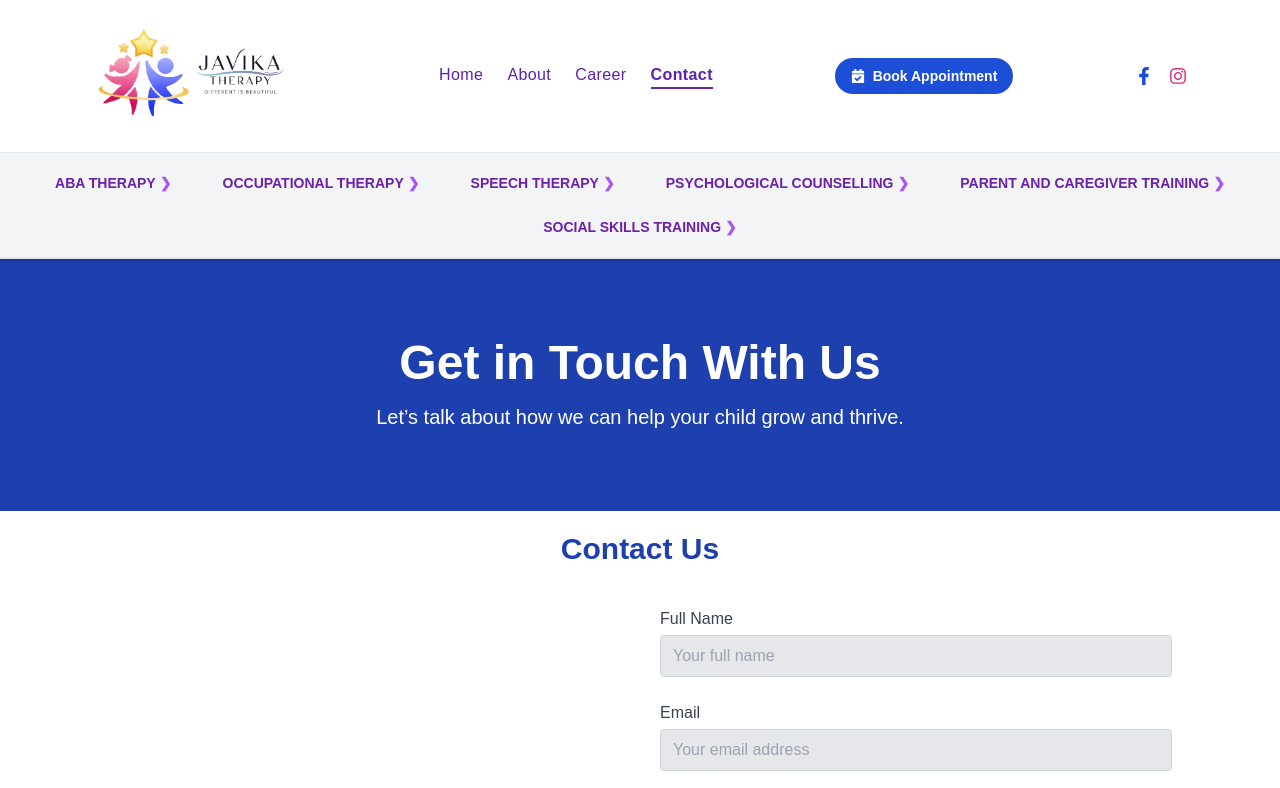
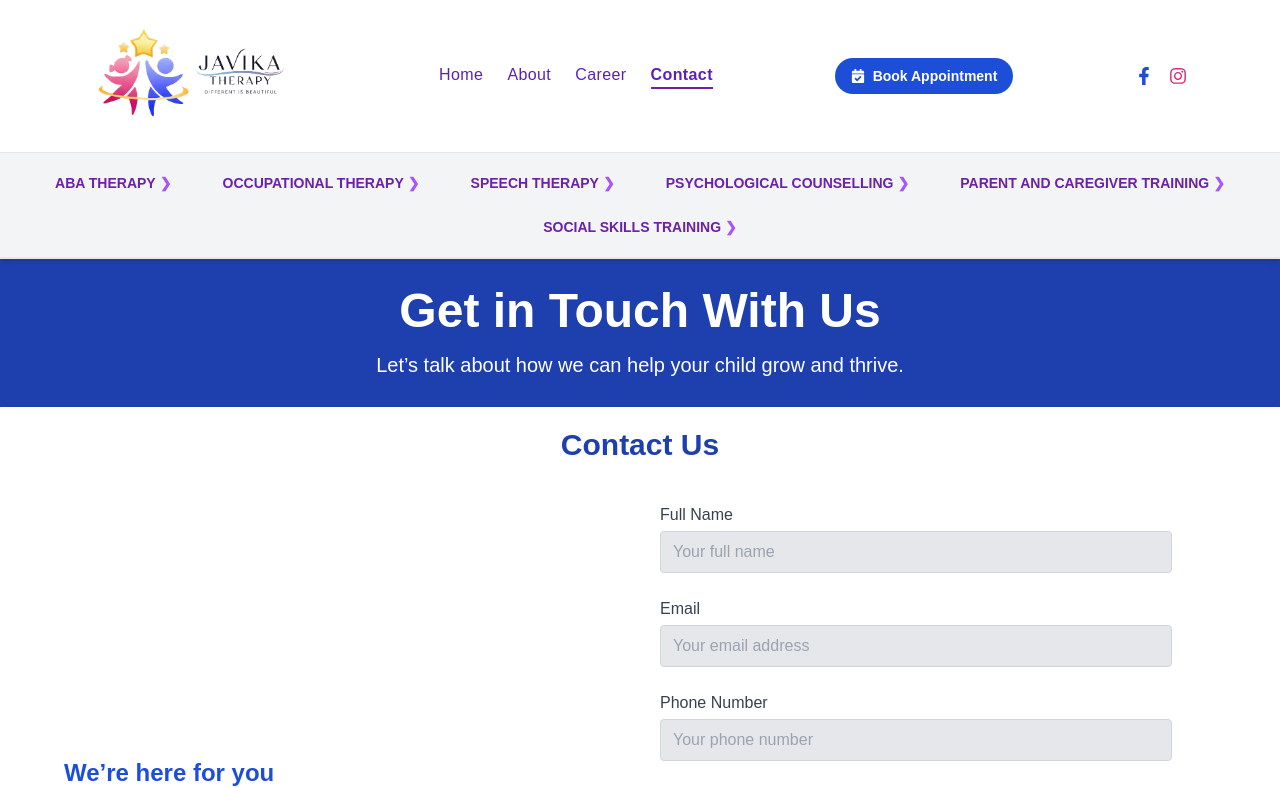
Before and after one commit to pardhasaradhi-123/javika-theraphy, a React (Create React App) app: page /contact in a window 1280 px wide. Shown: the top 788 px of the page. Built offline with nearby package versions, Linux system fonts and the light colour scheme.

Commit message:
decrease size of header section in Contact page

```diff
--- a/src/pages/Contact.jsx
+++ b/src/pages/Contact.jsx
@@ -64,7 +64,7 @@ const ContactForm = () => {
   return (
     <>
       {/* Hero Section */}
-      <div className="bg-blue-800 text-white py-20 px-6 text-center">
+      <div className="bg-blue-800 text-white py-7 px-6 text-center">
         <h1 className="text-4xl md:text-5xl font-bold mb-4">
           Get in Touch With Us
         </h1>
```
